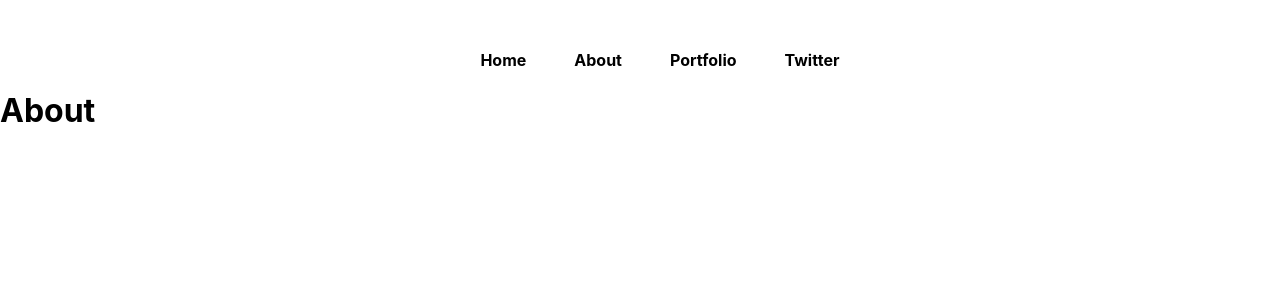
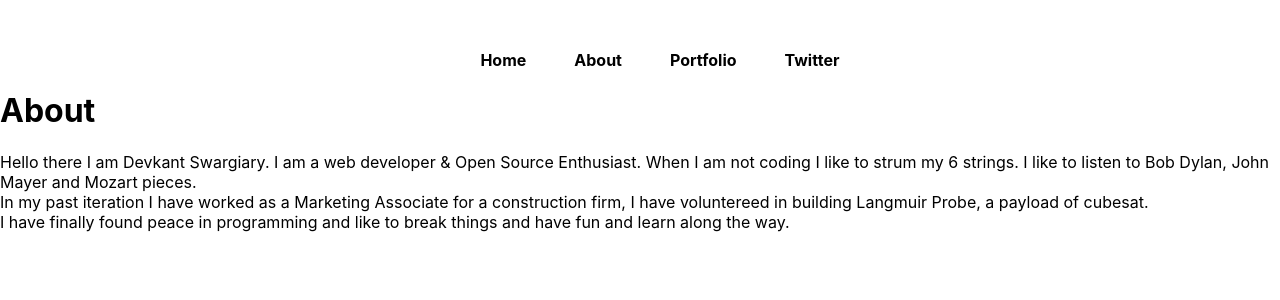
Before and after one commit to Devkant21/Practise-Next, a Next.js app: page /about in a window 1280 px wide. Shown: the top 300 px of the page. Built offline with nearby package versions, Linux system fonts and the light colour scheme.

Commit message:
Added about section

```diff
--- a/pages/about.js
+++ b/pages/about.js
@@ -2,7 +2,17 @@ import React from 'react'
 
 const About = () => {
     return (
-        <h1>About</h1>
+        <div>
+            <h1>About</h1>
+            <p>
+                Hello there I am Devkant Swargiary. I am a web developer & Open Source Enthusiast. When I am not coding I like to strum my 6 strings. I like to listen to Bob Dylan, John Mayer and Mozart pieces.
+                <br></br>
+                In my past iteration I have worked as a Marketing Associate for a construction firm, I have voluntereed in building Langmuir Probe, a payload of cubesat.
+                <br></br>
+                I have finally found peace in programming and like to break things and have fun and learn along the way.
+            </p>
+        </div>
+
     )
 }
 
--- a/pages/index.js
+++ b/pages/index.js
@@ -18,7 +18,7 @@ export default function Home() {
 
       <main className={styles.main}>
         <h1 className={styles.title}>
-           <a href="https://nextjs.org">Devkant Swargiary</a>
+           <a href="https://github.com/Devkant21">Devkant Swargiary</a>
         </h1>
 
         <p className={styles.description}>
```
